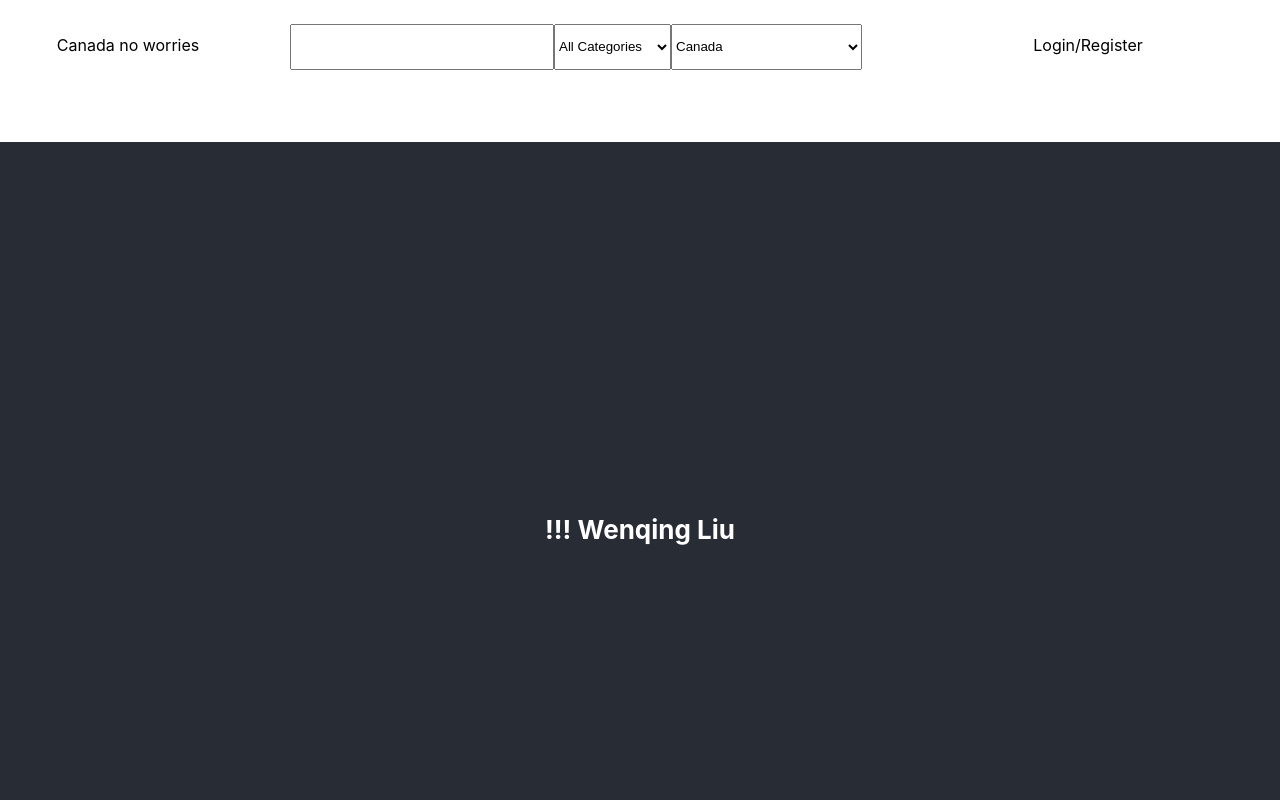
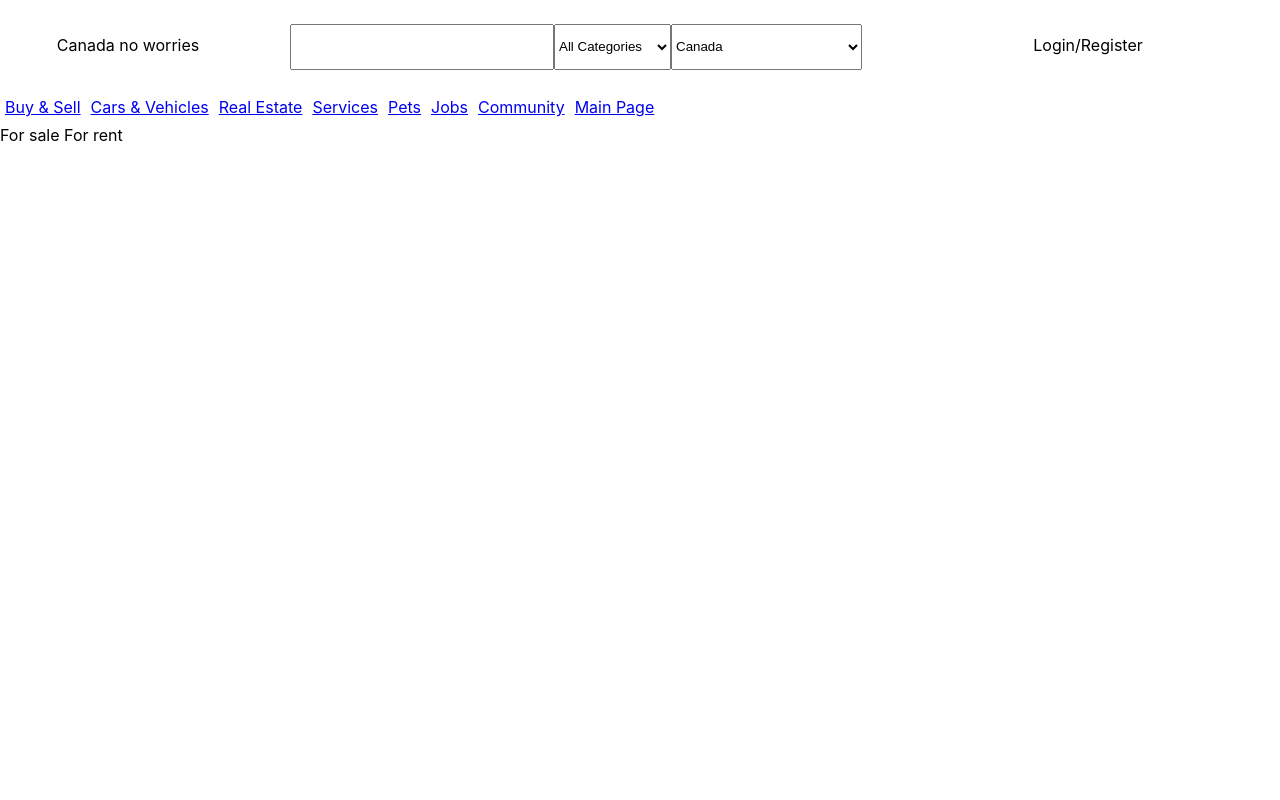
Before and after one commit to wqliu/java-twitter-frontend, a React (Create React App) app: page /real-estate/1 in a window 1280 px wide. Shown: the top 800 px of the page. Built offline with nearby package versions, Linux system fonts and the light colour scheme.

Commit message:
header functionality is built

```diff
--- a/src/Header/Header-config.js
+++ b/src/Header/Header-config.js
@@ -68,13 +68,18 @@ const geographic_area = {
 };
 
 const category = {
+    "All Categories":{
         "Buy & Sell":{},
         "Cars & Vehicles":{},
-    "Real Estate":{},
+        "Real Estate":{
+            "For Sale":{},
+            "For Rent":{}
+        },
         "Services":{},
         "Pets":{},
         "Jobs":{},
         "Community":{}
+    }
 };
 
 module.exports = {"geographic_area":geographic_area, "category":category};
--- a/src/Header/Header.css
+++ b/src/Header/Header.css
@@ -40,3 +40,18 @@ p{
     float: left;
     width: 30%;
 }
+
+.recommended-options{
+    line-height: 35px;
+    height: 35px;
+}
+
+.recommended-options-link{
+    margin-left: 5px;
+    margin-right: 5px;
+}
+
+.recommended-options-link:hover{
+    color: blue;
+    text-decoration: underline;
+}
--- a/src/Header/Header.js
+++ b/src/Header/Header.js
@@ -8,23 +8,60 @@ const config = require("./Header-config.js");
 class Header extends React.Component {
     constructor(){
         super();
+        let options = ["All Categories"];
+        let recommended_options = [];
+        for(const i in config.category["All Categories"]){
+            options.push(i);
+            recommended_options.push(i);
+        }
         this.state = {
             area : "Canada",
             category : "All Categories",
-            redirect: false
+            redirect: false,
+            options:options,
+            recommended_options:recommended_options
         }
         this.setCategory = this.setCategory.bind(this);
         this.setArea = this.setArea.bind(this);
+        this.setCategoryValue = this.setCategoryValue.bind(this);
     }
 
     setCategory(event){
-        this.setState({category:event.target.value,redirect:true},()=>{console.log(this.state.category)});
-        //this.props.history.push('/real-estate');
-
+        this.setCategoryValue(event.target.value);
     }
 
-    setArea(event){
-        this.setState({area:event.target.value},()=>{console.log(this.state.area)});
+    async setCategoryValue(category_value){
+        if(category_value === "All Categories"){
+            let options = ["All Categories"];
+            let recommended_options = [];
+            for(const i in config.category["All Categories"]){
+                options.push(i);
+                recommended_options.push(i);
+            }
+            await this.setState({options:options,recommended_options:recommended_options});
+        }
+        else if(category_value in config.category["All Categories"]){
+            let options = ["All Categories"];
+            let recommended_options = [];
+            for(const i in config.category["All Categories"]){
+                options.push(i);
+            }
+            for(const i in config.category["All Categories"][category_value]){
+                options.push(i);
+                recommended_options.push(i);
+            }
+            await this.setState({options:options,recommended_options:recommended_options});
+        }
+        else{
+            await this.setState({recommended_options:[]});
+        }
+        await this.setState({category:category_value,redirect:true},()=>{console.log(this.state.category)});
+        return;
+    }
+
+    setArea(){
+        return 3;
+        //this.setState({area:category_value},()=>{console.log(this.state.area)});
     }
 
     cleanUrl(s){
@@ -33,6 +70,11 @@ class Header extends React.Component {
 
     render(){
         const result = [];
+        const rec_options = [];
+        for(let i=0;i<this.state.recommended_options.length;i++){
+            rec_options.push(<a href="true" className="recommended-options-link" onClick={()=>{this.setCategoryValue(this.state.recommended_options[i])}}>{this.state.recommended_options[i]}</a>);
+        }
+        rec_options.push(<a href="true" className="recommended-options-link" onClick={()=>{this.setCategoryValue("All Categories")}}>Main Page</a>);
         result.push(
             <div className="Header-body">
                 <div className="header-line">
@@ -42,9 +84,8 @@ class Header extends React.Component {
                     <div className="vertical-center search-bar-area">
                         <input type="text" id="search" className="search-bar">
                         </input>
-                        <select name="category" id="category" className="search-bar-selection" onChange={this.setCategory}>
-                            <option value="All Categories">All Categories</option>
-                            {Object.keys(config.category).map(function(a) {
+                        <select name="category" id="category" value={this.state.category} className="search-bar-selection" onChange={this.setCategory}>
+                            {(this.state.options).map(function(a) {
                             return (
                                 <option value={a}>{a}</option>
                             );
@@ -63,14 +104,19 @@ class Header extends React.Component {
                         Login/Register
                     </div>
                 </div>
-                <div className="tag-line">
-
+                <div className="recommended-options">
+                    {rec_options}
                 </div>
             </div>
         );
         if (this.state.redirect) {
-            const url = '/' + this.cleanUrl(this.state.category) + '/' + this.cleanUrl(this.state.area);
-            result.push(<Redirect to={url} />);
+            if(this.state.category!=="All Categories"){
+                const url = '/' + this.cleanUrl(this.state.category) + '/' + this.cleanUrl(this.state.area);
+                result.push(<Redirect to={url} />);
+            }
+            else{
+                result.push(<Redirect to="/" />);
+            }
         }
         return result;
     }
--- a/src/Home/Home.js
+++ /dev/null
@@ -1,16 +0,0 @@
-//import logo from './logo.svg';
-//import './App.css';
-
-function Home() {
-    return (
-      <div className="App">
-        <h1 className="App-header">
-          <p>
-              !!! Wenqing Liu
-          </p>
-        </h1>
-      </div>
-    );
-  }
-
-  export default Home;
--- /dev/null
+++ b/src/RealEstate/RealEstate.js
@@ -0,0 +1,19 @@
+import React from 'react';
+import "../index.css";
+import {BrowserRouter as Router, Link} from "react-router-dom";
+
+class RealEstate extends React.Component {
+    constructor(){
+        super();
+        console.log("hello");
+    }
+    render(){
+        return(
+            <div>
+                For sale For rent
+            </div>
+        )
+    }
+}
+
+export default RealEstate;
--- a/src/index.js
+++ b/src/index.js
@@ -2,7 +2,7 @@ import React from 'react';
 import ReactDOM from 'react-dom';
 import './index.css';
 import App from './App';
-import Home from './Home/Home.js';
+import RealEstate from './RealEstate/RealEstate.js';
 import reportWebVitals from './reportWebVitals';
 import { BrowserRouter as Router, Route, Link, Switch} from 'react-router-dom';
 import Header from './Header/Header';
@@ -13,7 +13,7 @@ ReactDOM.render(
         <Header />
         <Switch>
             <Route path="/" component={App} exact />
-            <Route path="/real-estate/:area" component={Home} />
+            <Route path="/real-estate/:area" component={RealEstate} />
         </Switch>
       </Router>
   </React.StrictMode>,
```
Lines whose indentation alone changed are shown as unchanged.
